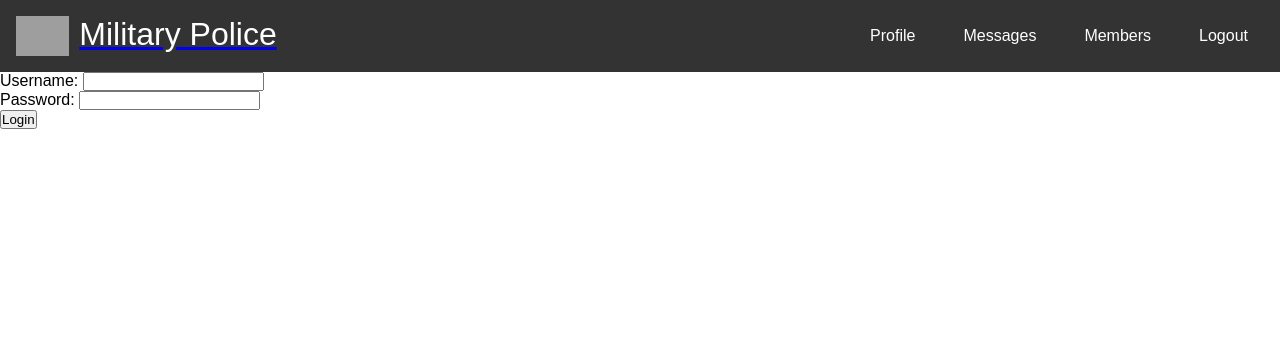
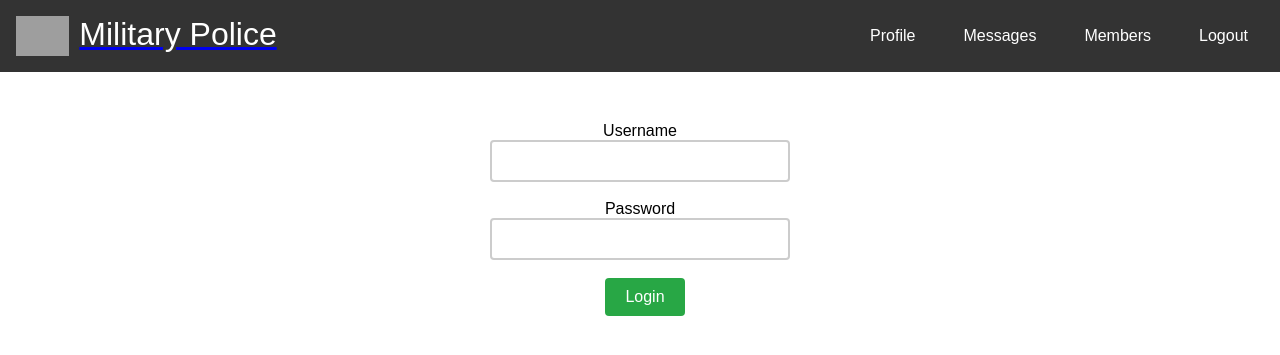
Before and after one commit to elomarii/snk, a PHP site: page /shiganshina/police/index.php in a window 1280 px wide. Shown: the top 355 px of the page. Run offline with PHP 8.4, Linux system fonts and the light colour scheme; data that the repository does not hold is empty; grey boxes are pictures that could not be loaded.

Commit message:
login style

```diff
--- a/shiganshina/police/login.php
+++ b/shiganshina/police/login.php
@@ -5,6 +5,42 @@
     <meta name="viewport" content="width=device-width, initial-scale=1.0">
     <meta http-equiv="X-UA-Compatible" content="ie=edge">
     <title>Login</title>
+    <style>
+        /* Styling the form container */
+        form {
+            display: flex;
+            flex-direction: column;
+            justify-content: center;
+            align-items: center;
+            margin-top: 50px;
+        }
+
+        /* Styling the search input field */
+        input {
+            width: 300px;
+            padding: 10px;
+            border: 2px solid #ccc;
+            border-radius: 4px;
+            font-size: 16px;
+        }
+
+        /* Styling the submit button */
+        button {
+            padding: 10px 20px;
+            border: none;
+            border-radius: 4px;
+            background-color: #28a745;
+            color: white;
+            font-size: 16px;
+            cursor: pointer;
+            margin-left: 10px;
+        }
+
+        /* Styling the button on hover */
+        button:hover {
+            background-color: #218838;
+        }
+    </style>
   </head>
   <body>
 
@@ -30,15 +66,14 @@
         }
 
         $stmt->close();
-        $connect->close();
     }
     ?>
 
     <!-- Login form -->
     <form method="post" action="">
-        Username: <input type="text" name="username" required><br>
-        Password: <input type="password" name="password" required><br>
-        <input type="submit" value="Login">
+        Username <input type="text" name="username" required><br>
+        Password <input type="password" name="password" required><br>
+        <button type="submit">Login</button>
     </form>
 
   </body>
```
